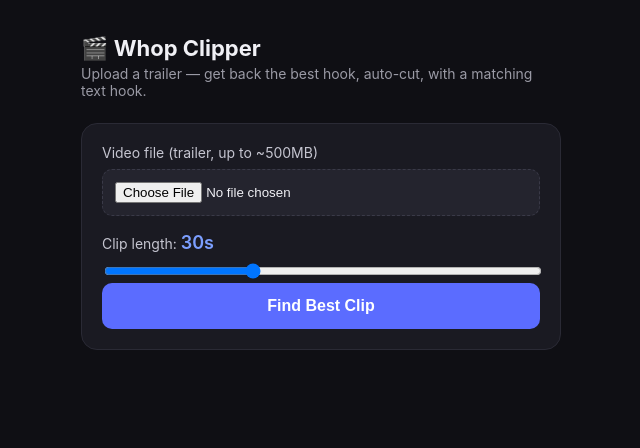
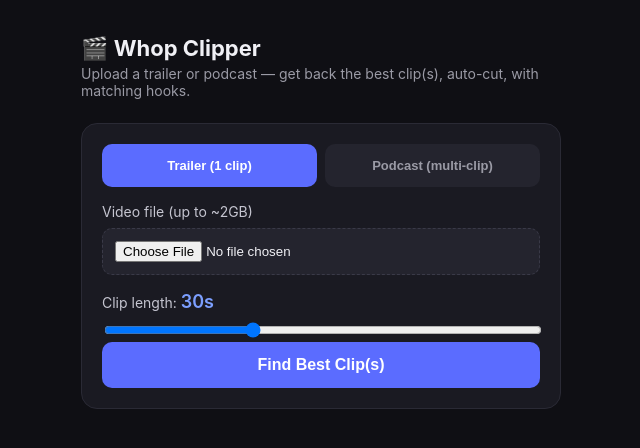
Before and after one commit to roboscripters/whop, a Flask app: page / in a window 1280 px wide. Shown: the top 448 px of the page, without its empty margins (319-959 px from the left). Run offline with Flask 3, Linux system fonts and the light colour scheme.

Commit message:
Update index.html

```diff
--- a/templates/index.html
+++ b/templates/index.html
@@ -48,6 +48,15 @@
   }
   button:disabled { background: #3a3a48; }
 
+  .mode-toggle { display: flex; gap: 8px; margin-bottom: 16px; }
+  .mode-toggle button {
+    flex: 1;
+    background: #24242e;
+    color: #9a9aa5;
+    font-size: 13px;
+  }
+  .mode-toggle button.active { background: #5b6cff; color: white; }
+
   #progressCard { display: none; }
   .stage-label {
     font-size: 15px;
@@ -92,8 +101,20 @@
     margin-top: 16px;
   }
 
-  #result { display: none; margin-top: 16px; }
-  #result video { width: 100%; border-radius: 12px; }
+  #resultsHeader {
+    display: none;
+    font-size: 14px;
+    color: #9a9aa5;
+    margin: 20px 0 10px;
+  }
+  .clip-card { display: none; }
+  .clip-card video { width: 100%; border-radius: 12px; }
+  .clip-number {
+    font-size: 12px;
+    color: #7c9fff;
+    font-weight: 700;
+    margin-bottom: 8px;
+  }
   .meta { font-size: 13px; color: #9a9aa5; margin-top: 10px; line-height: 1.6; }
   a.download-btn {
     display: block;
@@ -107,7 +128,6 @@
     font-weight: 600;
   }
 
-  /* Generated hook */
   .hook-box {
     margin-top: 16px;
     background: #1e2440;
@@ -154,16 +174,26 @@
 <body>
 <div class="container">
   <h1>🎬 Whop Clipper</h1>
-  <p class="sub">Upload a trailer — get back the best hook, auto-cut, with a matching text hook.</p>
+  <p class="sub">Upload a trailer or podcast — get back the best clip(s), auto-cut, with matching hooks.</p>
 
   <div class="card" id="uploadCard">
-    <label for="video">Video file (trailer, up to ~500MB)</label>
+    <div class="mode-toggle">
+      <button id="modeTrailerBtn" class="active">Trailer (1 clip)</button>
+      <button id="modePodcastBtn">Podcast (multi-clip)</button>
+    </div>
+
+    <label for="video">Video file (up to ~2GB)</label>
     <input type="file" id="video" accept="video/*">
 
     <label for="cliplen">Clip length: <span class="range-val" id="cliplenVal">30s</span></label>
     <input type="range" id="cliplen" min="15" max="60" value="30" step="5">
 
-    <button id="processBtn">Find Best Clip</button>
+    <div id="clipCountRow" style="display:none;">
+      <label for="clipcount">Number of clips: <span class="range-val" id="clipcountVal">3</span></label>
+      <input type="range" id="clipcount" min="3" max="5" value="3" step="1">
+    </div>
+
+    <button id="processBtn">Find Best Clip(s)</button>
   </div>
 
   <div class="card" id="progressCard">
@@ -181,21 +211,8 @@
     <div id="errorBox"></div>
   </div>
 
-  <div id="result" class="card">
-    <video id="resultVideo" controls></video>
-    <div class="meta" id="resultMeta"></div>
-
-    <div class="hook-box">
-      <div class="hook-label">
-        <span>Suggested Hook</span>
-        <span class="hook-vibe-tag" id="hookVibeTag"></span>
-      </div>
-      <div class="hook-text" id="hookText"></div>
-      <button class="copy-hook-btn" id="copyHookBtn">Copy Hook</button>
-    </div>
-
-    <a id="downloadLink" class="download-btn" href="#" download>⬇ Download Clip</a>
-  </div>
+  <div id="resultsHeader"></div>
+  <div id="resultsContainer"></div>
 </div>
 
 <script>
@@ -205,12 +222,38 @@ cliplenInput.addEventListener('input', () => {
   cliplenVal.textContent = cliplenInput.value + 's';
 });
 
+const clipcountInput = document.getElementById('clipcount');
+const clipcountVal = document.getElementById('clipcountVal');
+clipcountInput.addEventListener('input', () => {
+  clipcountVal.textContent = clipcountInput.value;
+});
+
+// ---- Mode toggle (trailer = 1 clip, podcast = multi-clip) ----
+const modeTrailerBtn = document.getElementById('modeTrailerBtn');
+const modePodcastBtn = document.getElementById('modePodcastBtn');
+const clipCountRow = document.getElementById('clipCountRow');
+let currentMode = 'trailer';
+
+modeTrailerBtn.addEventListener('click', () => {
+  currentMode = 'trailer';
+  modeTrailerBtn.classList.add('active');
+  modePodcastBtn.classList.remove('active');
+  clipCountRow.style.display = 'none';
+});
+modePodcastBtn.addEventListener('click', () => {
+  currentMode = 'podcast';
+  modePodcastBtn.classList.add('active');
+  modeTrailerBtn.classList.remove('active');
+  clipCountRow.style.display = 'block';
+});
+
 const progressCard = document.getElementById('progressCard');
 const stageLabel = document.getElementById('stageLabel');
 const progressFill = document.getElementById('progressFill');
 const progressPct = document.getElementById('progressPct');
 const errorBox = document.getElementById('errorBox');
-const result = document.getElementById('result');
+const resultsHeader = document.getElementById('resultsHeader');
+const resultsContainer = document.getElementById('resultsContainer');
 
 function stageKey(stage) {
   const s = stage.toLowerCase();
@@ -231,6 +274,65 @@ function updateSteps(currentKey) {
     if (currentIdx === -1) return;
     if (idx < currentIdx) el.classList.add('complete');
     else if (idx === currentIdx) el.classList.add('active');
+  });
+}
+
+function renderClips(clips, sourceDuration) {
+  resultsContainer.innerHTML = '';
+  resultsHeader.style.display = 'block';
+  resultsHeader.textContent = `${clips.length} clip${clips.length > 1 ? 's' : ''} found from a ${sourceDuration}s source`;
+
+  clips.forEach((clip, idx) => {
+    const card = document.createElement('div');
+    card.className = 'card clip-card';
+    card.style.display = 'block';
+
+    const number = document.createElement('div');
+    number.className = 'clip-number';
+    number.textContent = `CLIP ${idx + 1} OF ${clips.length}`;
+    card.appendChild(number);
+
+    const video = document.createElement('video');
+    video.controls = true;
+    video.src = clip.download_url;
+    card.appendChild(video);
+
+    const meta = document.createElement('div');
+    meta.className = 'meta';
+    meta.textContent = `Taken from ${clip.start_time}s–${clip.end_time}s (${clip.duration}s clip).`;
+    card.appendChild(meta);
+
+    const hookBox = document.createElement('div');
+    hookBox.className = 'hook-box';
+    hookBox.innerHTML = `
+      <div class="hook-label">
+        <span>Suggested Hook</span>
+        <span class="hook-vibe-tag">${clip.vibe}</span>
+      </div>
+      <div class="hook-text">${clip.hook}</div>
+      <button class="copy-hook-btn">Copy Hook</button>
+    `;
+    const copyBtn = hookBox.querySelector('.copy-hook-btn');
+    copyBtn.addEventListener('click', () => {
+      navigator.clipboard.writeText(clip.hook).then(() => {
+        copyBtn.textContent = 'Copied ✓';
+        copyBtn.classList.add('copied');
+        setTimeout(() => {
+          copyBtn.textContent = 'Copy Hook';
+          copyBtn.classList.remove('copied');
+        }, 1500);
+      });
+    });
+    card.appendChild(hookBox);
+
+    const downloadLink = document.createElement('a');
+    downloadLink.className = 'download-btn';
+    downloadLink.href = clip.download_url;
+    downloadLink.download = '';
+    downloadLink.textContent = '⬇ Download Clip';
+    card.appendChild(downloadLink);
+
+    resultsContainer.appendChild(card);
   });
 }
 
@@ -255,15 +357,7 @@ async function pollStatus(jobId) {
     if (data.status === 'done') {
       clearInterval(pollTimer);
       stageLabel.textContent = 'Done!';
-      document.getElementById('resultVideo').src = data.download_url;
-      document.getElementById('downloadLink').href = data.download_url;
-      document.getElementById('resultMeta').textContent =
-        `Clip taken from ${data.start_time}s–${data.end_time}s of a ${data.source_duration}s source (${data.clip_duration}s clip).`;
-
-      document.getElementById('hookText').textContent = data.hook || '';
-      document.getElementById('hookVibeTag').textContent = data.vibe || '';
-
-      result.style.display = 'block';
+      renderClips(data.clips, data.source_duration);
     } else if (data.status === 'error') {
       clearInterval(pollTimer);
       showError(data.error || 'Something went wrong during processing.');
@@ -279,19 +373,6 @@ function showError(msg) {
   document.getElementById('processBtn').disabled = false;
 }
 
-document.getElementById('copyHookBtn').addEventListener('click', () => {
-  const btn = document.getElementById('copyHookBtn');
-  const text = document.getElementById('hookText').textContent;
-  navigator.clipboard.writeText(text).then(() => {
-    btn.textContent = 'Copied ✓';
-    btn.classList.add('copied');
-    setTimeout(() => {
-      btn.textContent = 'Copy Hook';
-      btn.classList.remove('copied');
-    }, 1500);
-  });
-});
-
 document.getElementById('processBtn').addEventListener('click', async () => {
   const fileInput = document.getElementById('video');
   const btn = document.getElementById('processBtn');
@@ -301,13 +382,17 @@ document.getElementById('processBtn').addEventListener('click', async () => {
     return;
   }
 
+  const nClips = currentMode === 'podcast' ? clipcountInput.value : 1;
+
   const formData = new FormData();
   formData.append('video', fileInput.files[0]);
   formData.append('clip_len', cliplenInput.value);
+  formData.append('n_clips', nClips);
 
   btn.disabled = true;
   errorBox.style.display = 'none';
-  result.style.display = 'none';
+  resultsHeader.style.display = 'none';
+  resultsContainer.innerHTML = '';
   progressCard.style.display = 'block';
   stageLabel.textContent = 'Uploading…';
   progressFill.style.width = '0%';
@@ -323,7 +408,7 @@ document.getElementById('processBtn').addEventListener('click', async () => {
       return;
     }
 
-    pollTimer = setInterval(() => pollStatus(data.job_id), 2000);
+    pollTimer = setInterval(() => pollStatus(data.job_id), 3000);
   } catch (err) {
     showError('Upload failed: ' + err.message);
   } finally {
```
